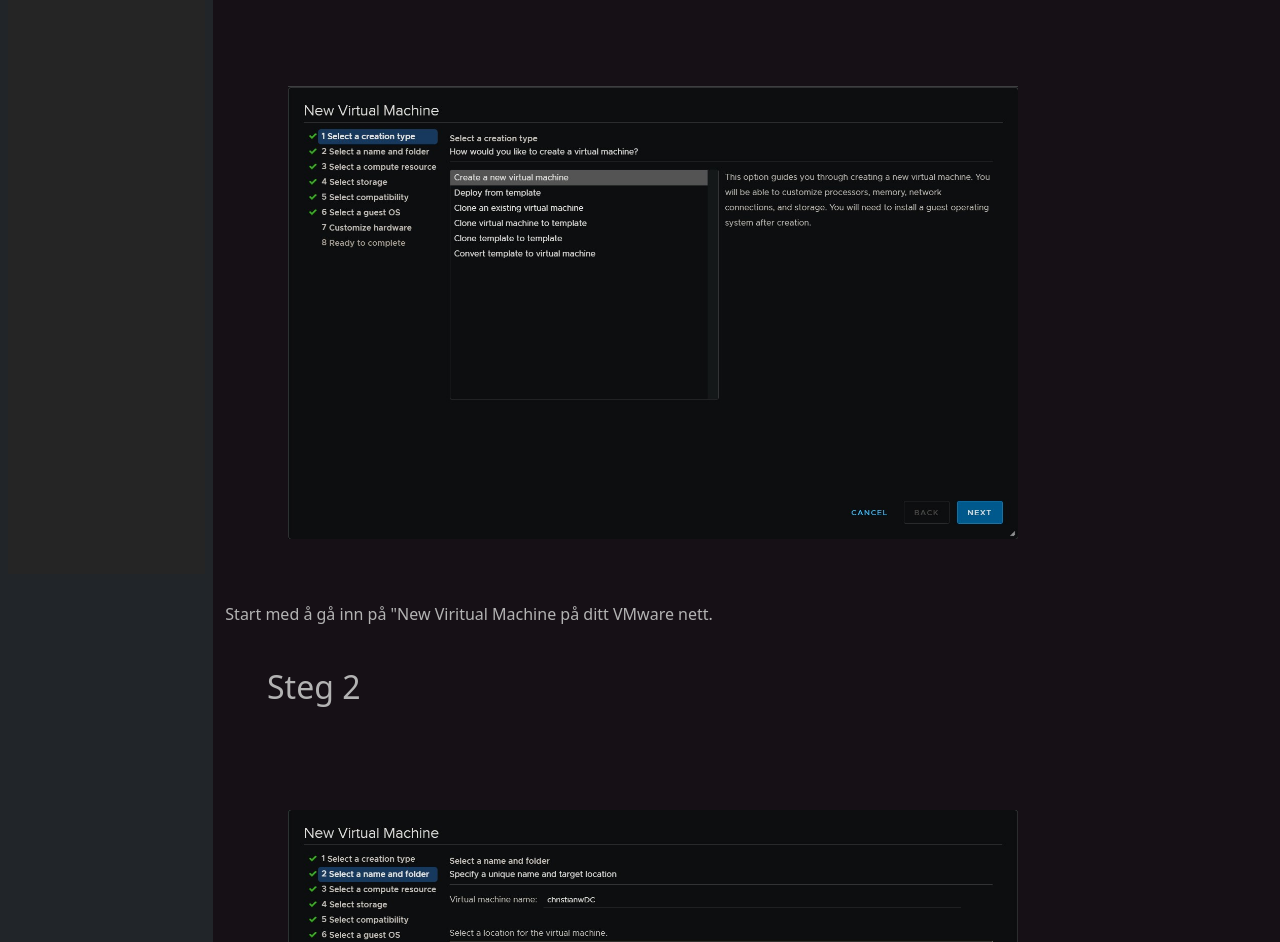
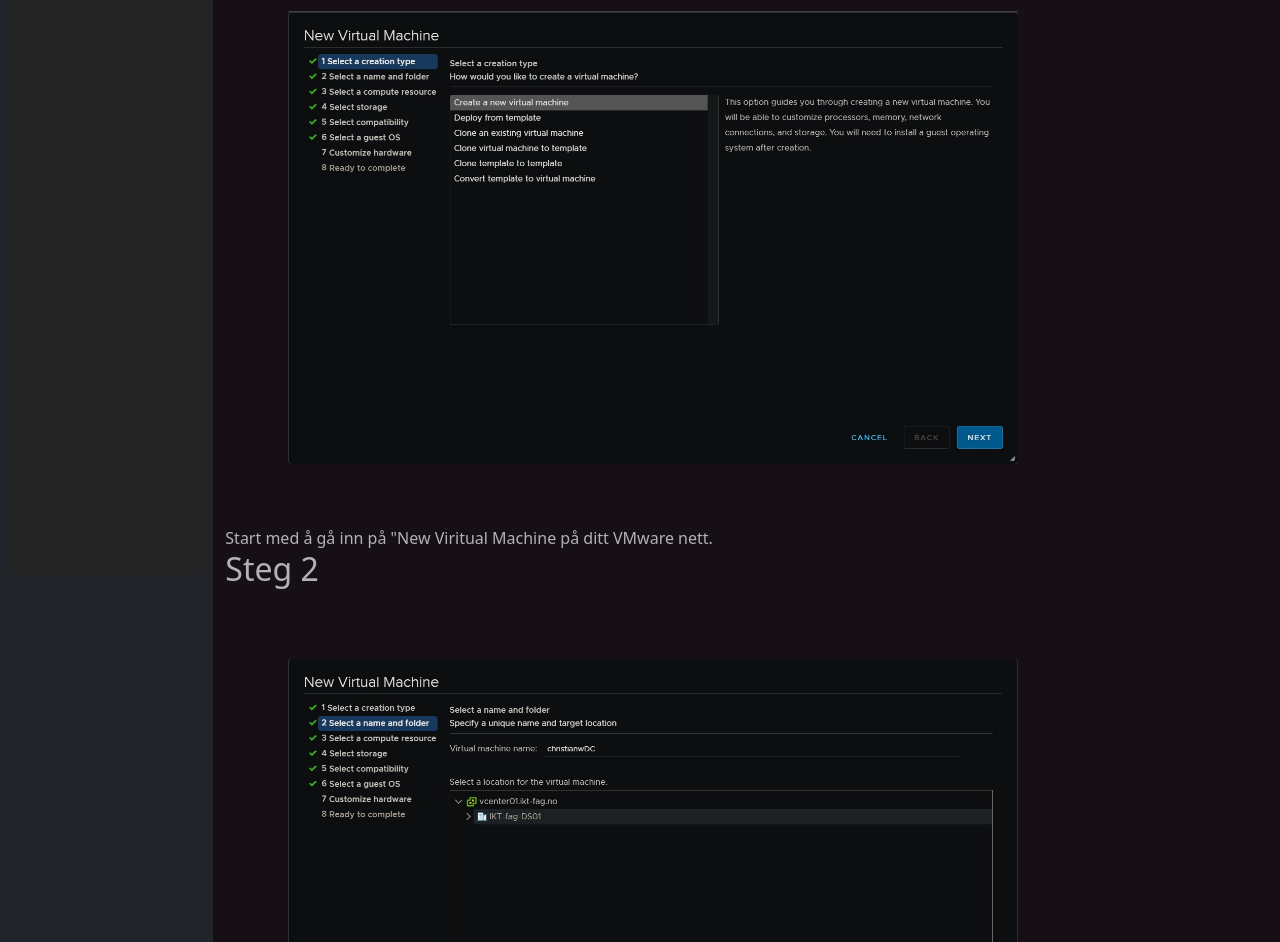
Before and after one commit to ChristianWestgaard/WindowsServer, a plain HTML site: page index.html in a window 1280 px wide. Shown: the part 294-1236 px from the top of the page. Drawn offline with nearby package versions, Linux system fonts and the light colour scheme; a web font is replaced by a local one.

Commit message:
Update style.css

```diff
--- a/css/style.css
+++ b/css/style.css
@@ -30,6 +30,8 @@ a:active {
     margin: 6%;
 }
 
-.stegCount{
-    margin: 4%;
+.MPimgBT{
+    margin-left0: 3%;
+    margin-top: 20px;
+    marign-bottom: 20px;
 }
```
